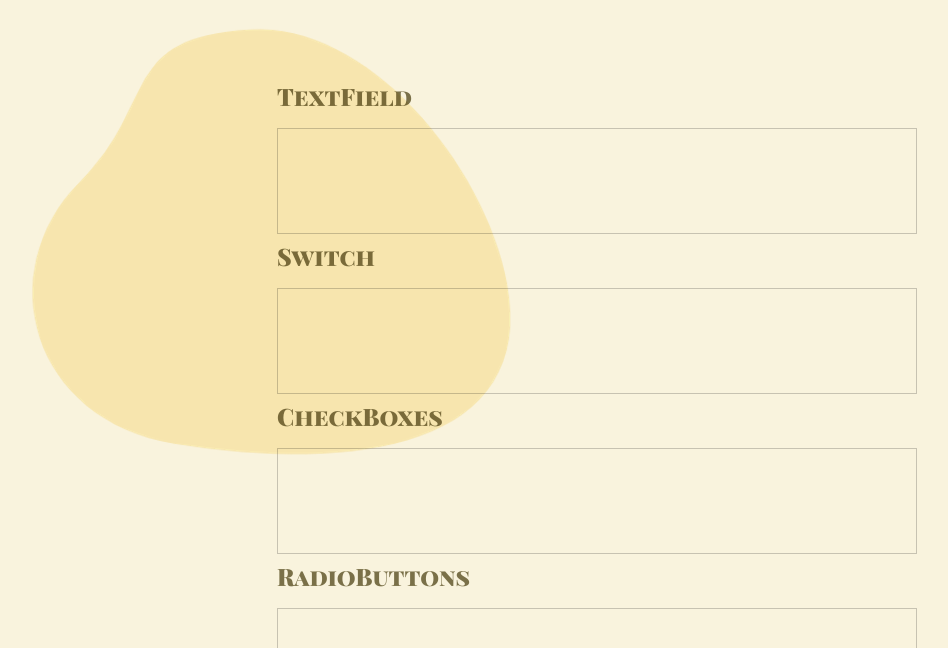
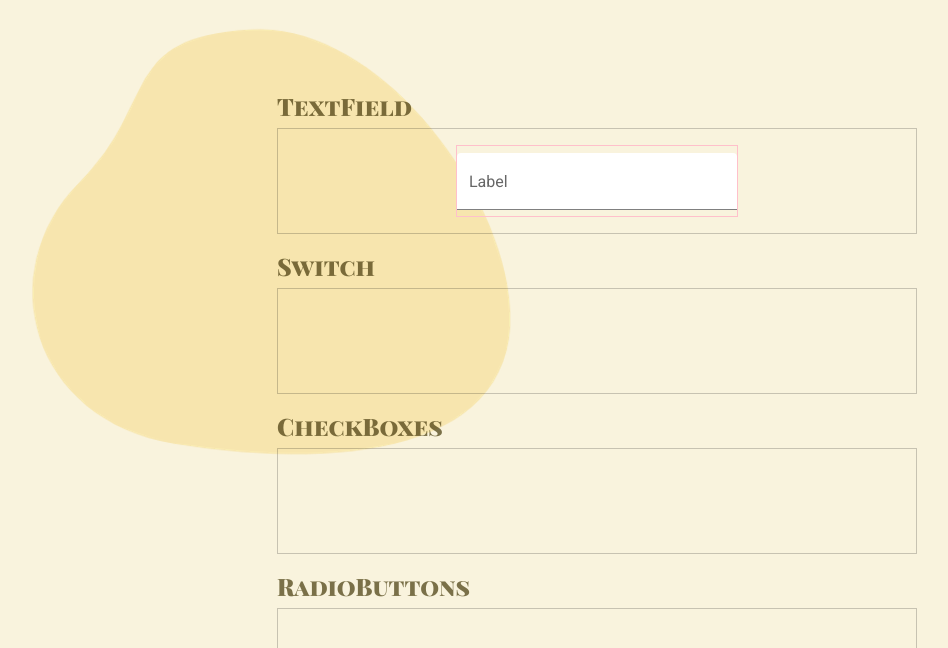
Before and after one commit to annaeklov/mandatory-uxdesign1, a React (Create React App) app in the folder mylabux/: page / in a window 1280 px wide. Shown: the top 648 px of the page, without its empty margins (43-991 px from the left). Built offline with nearby package versions, Linux system fonts and the light colour scheme.

Commit message:
started on textfield

```diff
--- a/mylabux/public/index.html
+++ b/mylabux/public/index.html
@@ -4,7 +4,7 @@
     <meta charset="utf-8" />
     <link rel="icon" href="%PUBLIC_URL%/favicon.ico" />
     <meta name="viewport" content="width=device-width, initial-scale=1" />
-    <link href="https://fonts.googleapis.com/css?family=Playfair+Display+SC:900&display=swap" rel="stylesheet">
+    <link href="https://fonts.googleapis.com/css?family=Playfair+Display+SC:900|Roboto&display=swap" rel="stylesheet">
     <meta name="theme-color" content="#000000" />
     <meta
       name="description"
--- a/mylabux/src/MainContainer.js
+++ b/mylabux/src/MainContainer.js
@@ -49,10 +49,13 @@ const Main = styled.main`
   .section__bottom {
     border: 1px solid #c7c2b1;
     height: 65%;
+    display: flex;
+    justify-content: center;
+    align-items: center;
   }
   h1 {
     color: #7a7048; /* #e2422d;  */
-    margin: 0;
+    margin: 10px 0 0 0;
     font-family: "Playfair Display SC", serif;
   }
 `;
--- a/mylabux/src/components/TextField.js
+++ b/mylabux/src/components/TextField.js
@@ -7,8 +7,44 @@ export default function TextField() {
       <div className="section__top">
         <h1>TextField</h1>
       </div>
-      <div className="section__bottom"> </div>
+      <div className="section__bottom">
+        <Input__Container>
+          <Input__Label for="textField">Label</Input__Label>
+          <Input__Field type="text" id="textField" />
+        </Input__Container>
+      </div>
     </section>
   );
 }
 /* ---STYLING--- */
+
+const Input__Container = styled.form`
+  border: 1px solid pink;
+  width: 280px;
+  height: 70px;
+  display: flex;
+  justify-content: center;
+  align-items: center;
+  position: relative;
+`;
+
+const Input__Field = styled.input`
+  border: none;
+  border-bottom: 1px solid grey;
+  width: 100%;
+  height: 56px;
+  border-radius: 4px 4px 0 0;
+  padding: 0 12px 0 12px;
+  outline: none;
+`;
+
+const Input__Label = styled.label`
+  position: absolute;
+  top: 50%;
+  left: 0;
+  transform: translate(0, -50%);
+  color: #00000099;
+  font-size: 16px;
+  font-family: "Roboto", sans-serif;
+  padding: 0 12px 0 12px;
+`;
```
